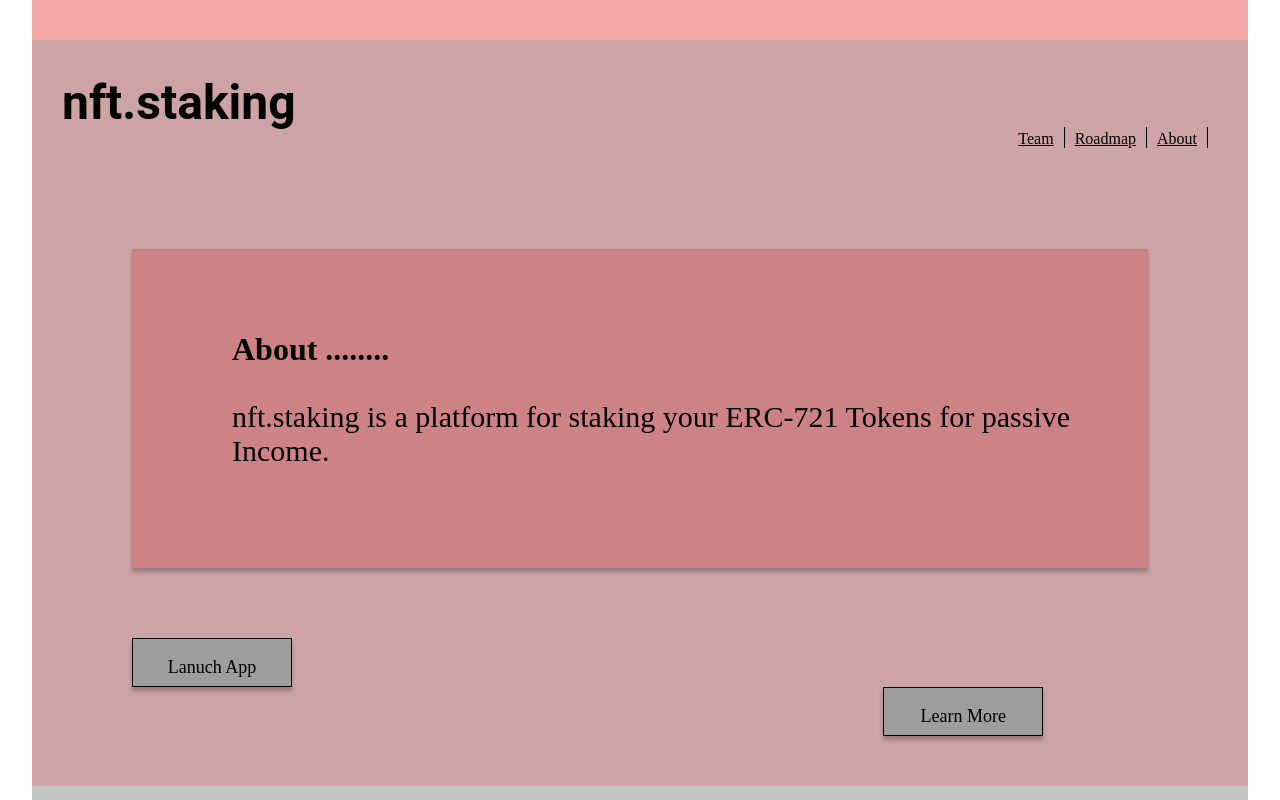
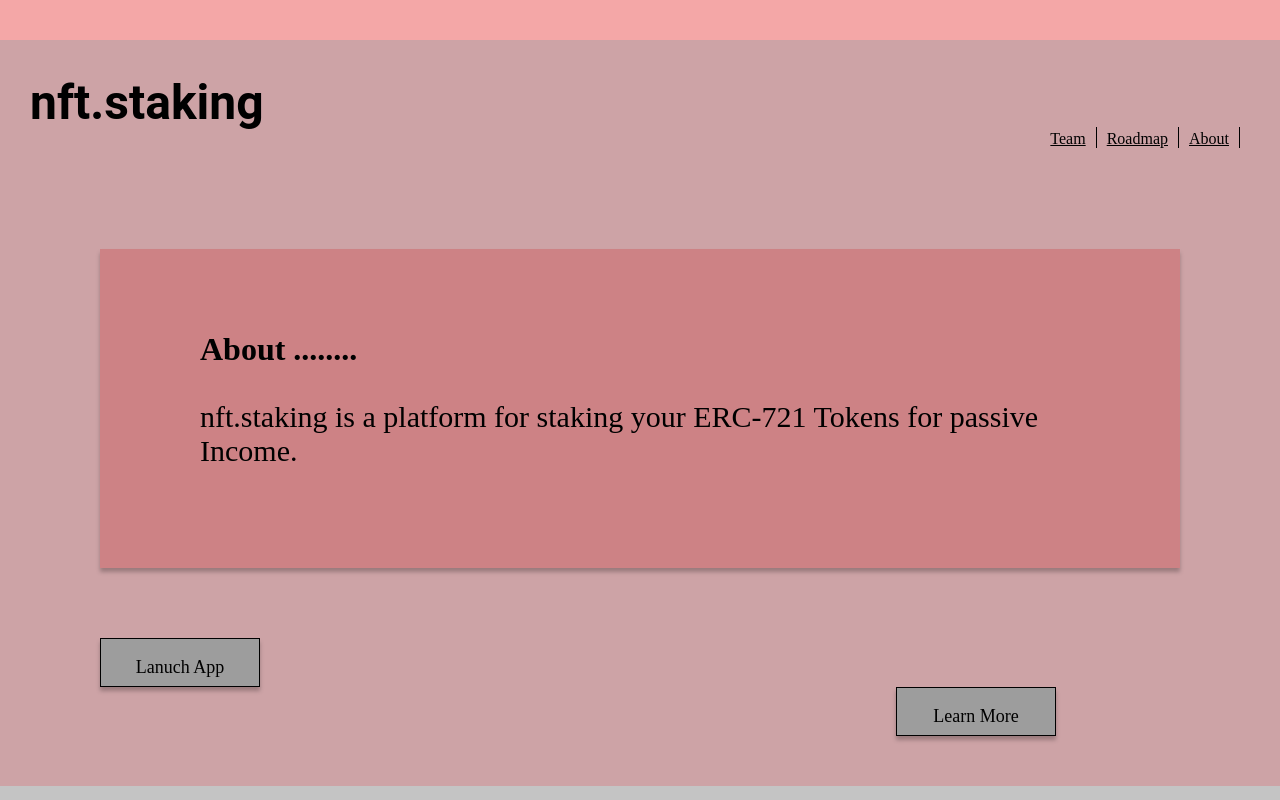
Before and after one commit to Klongrich/nft_staking_landingpage, a Next.js app: page / in a window 1280 px wide. Shown: the top 800 px of the page. Built offline with nearby package versions, Linux system fonts and the light colour scheme.

Commit message:
updating global padding

```diff
--- a/styles/Home.module.css
+++ b/styles/Home.module.css
@@ -1,5 +1,5 @@
 .container {
-  padding: 0 2rem;
+  padding: 0 0rem;
 }
 
 .main {
```
